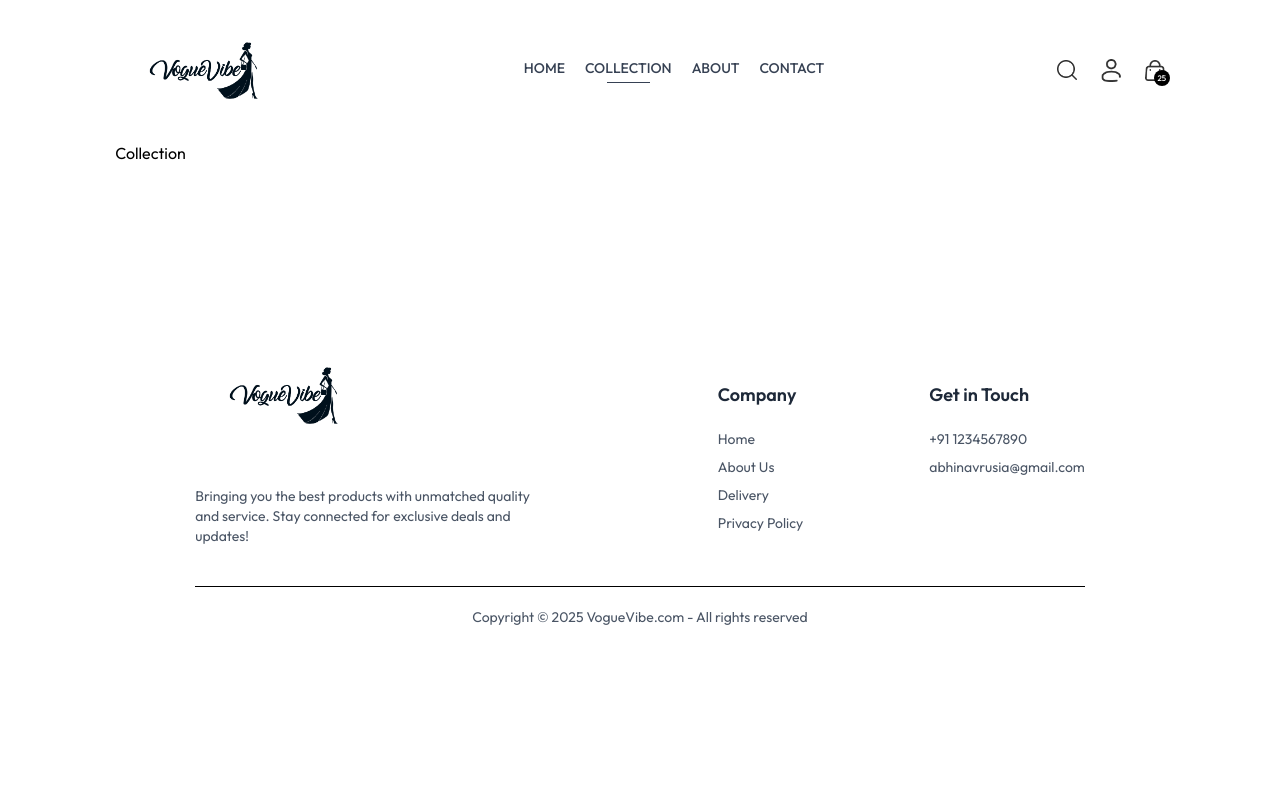
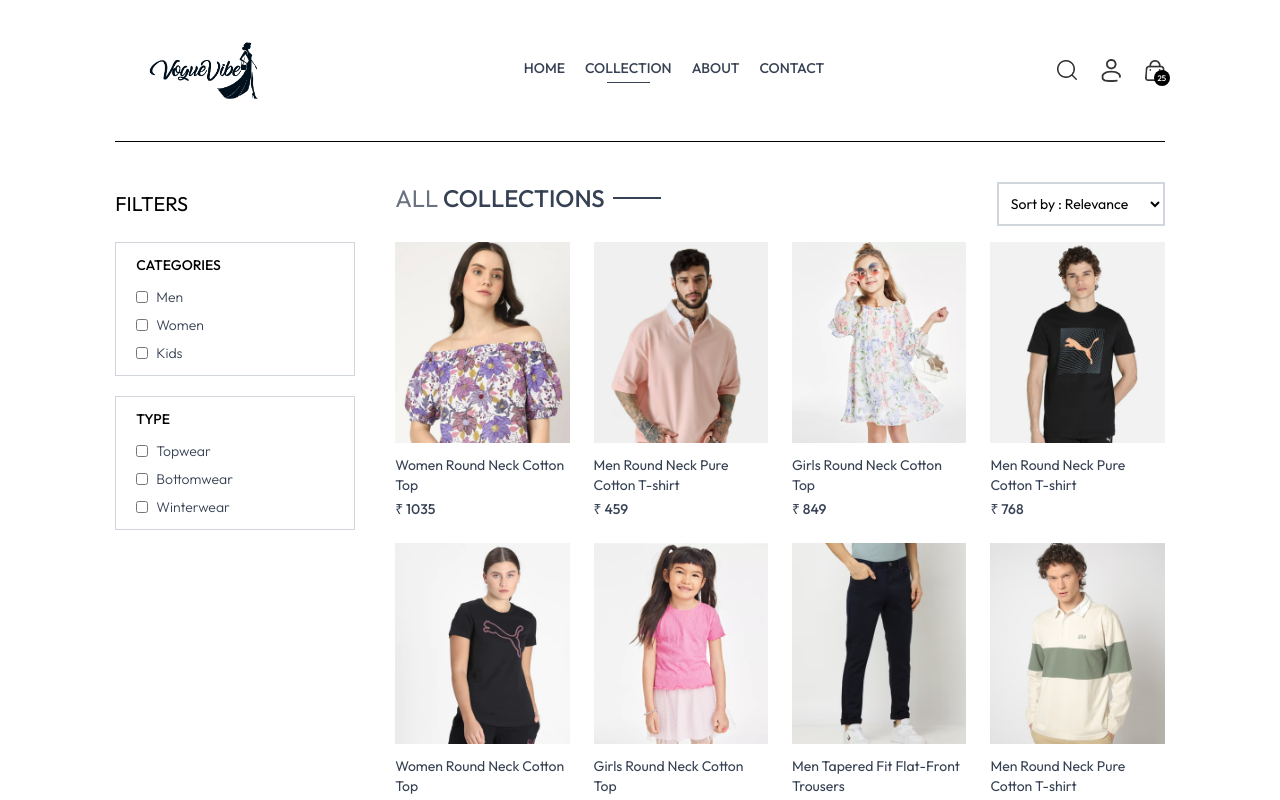
Before and after one commit to Chandanprasad913/Website_Frontend, a React (Vite) app in the folder frontend/: page /collection in a window 1280 px wide. Shown: the top 800 px of the page. Built offline with nearby package versions, Linux system fonts and the light colour scheme.

Commit message:
collection component update

```diff
--- a/frontend/src/pages/Collection.jsx
+++ b/frontend/src/pages/Collection.jsx
@@ -1,6 +1,199 @@
+import { useContext, useEffect, useState } from "react";
+import { ShopContext } from "../context/ShopContext";
+import { assets } from "../assets/assets";
+import Title from "../components/Title";
+import ProductItem from "../components/ProductItem";
+
 const Collection = () => {
+  const { products } = useContext(ShopContext);
+  const [showFilter, setShowFilter] = useState(false);
+  const [filterProducts, setFilterProducts] = useState([]);
+  const [category, setCategory] = useState([]);
+  const [subCategory, setSubCategory] = useState([]);
+  const [sortType, setSortType] = useState("relevant");
+
+  const toggleCategory = (e) => {
+    if (category.includes(e.target.value)) {
+      setCategory((prev) => prev.filter((item) => item !== e.target.value));
+    } else {
+      setCategory((prev) => [...prev, e.target.value]);
+    }
+  };
+
+  const toggleSubCategory = (e) => {
+    if (subCategory.includes(e.target.value)) {
+      setSubCategory((prev) => prev.filter((item) => item !== e.target.value));
+    } else {
+      setSubCategory((prev) => [...prev, e.target.value]);
+    }
+  };
+
+  const sortProduct = () => {
+    let filterProductCopy = filterProducts.slice();
+
+    switch (sortType) {
+      case "low-high":
+        setFilterProducts(filterProductCopy.sort((a, b) => a.price - b.price));
+        break;
+
+      case "high-low":
+        setFilterProducts(filterProductCopy.sort((a, b) => b.price - a.price));
+        break;
+
+      default:
+        applyFilter();
+        break;
+    }
+  };
+
+  const applyFilter = () => {
+    let productsCopy = products.slice();
+
+    if (category.length > 0) {
+      productsCopy = productsCopy.filter((item) =>
+        category.includes(item.category),
+      );
+    }
+
+    if (subCategory.length > 0) {
+      productsCopy = productsCopy.filter((item) =>
+        subCategory.includes(item.subCategory),
+      );
+    }
+
+    setFilterProducts(productsCopy);
+  };
+
+  useEffect(() => {
+    applyFilter();
+  }, [category, subCategory]);
+
+  useEffect(() => {
+    sortProduct();
+  }, [sortType]);
+
   return (
-    <div>Collection</div>
-  )
-}
-export default Collection
+    <div className="flex flex-col gap-1 border-t pt-10 sm:flex-row sm:gap-10">
+      {/* Right Side Filter Bar */}
+      <div className="min-w-60">
+        <p
+          onClick={() => setShowFilter(!showFilter)}
+          className="my-2 flex cursor-pointer items-center gap-2 text-xl"
+        >
+          FILTERS
+          <img
+            className={`h-3 sm:hidden ${showFilter ? "rotate-90" : ""}`}
+            src={assets.dropdown_icon}
+            alt=""
+          />
+        </p>
+        {/* Category Filter */}
+        <div
+          className={`mt-6 border border-gray-300 py-3 pl-5 ${showFilter ? "" : "hidden"} sm:block`}
+        >
+          <p className="mb-3 text-sm font-medium">CATEGORIES</p>
+          <div className="flex flex-col gap-2 text-sm font-light text-gray-700">
+            <p className="flex gap-2">
+              <input
+                onChange={toggleCategory}
+                className="w-3"
+                type="checkbox"
+                value={"Men"}
+              />
+              <span>Men</span>
+            </p>
+
+            <p className="flex gap-2">
+              <input
+                onChange={toggleCategory}
+                className="w-3"
+                type="checkbox"
+                value={"Women"}
+              />
+              <span>Women</span>
+            </p>
+
+            <p className="flex gap-2">
+              <input
+                onChange={toggleCategory}
+                className="w-3"
+                type="checkbox"
+                value={"Kids"}
+              />
+              <span>Kids</span>
+            </p>
+          </div>
+        </div>
+
+        {/* Sub Category Filter */}
+        <div
+          className={`my-5 border border-gray-300 py-3 pl-5 ${showFilter ? "" : "hidden"} sm:block`}
+        >
+          <p className="mb-3 text-sm font-medium">TYPE</p>
+          <div className="flex flex-col gap-2 text-sm font-light text-gray-700">
+            <p className="flex gap-2">
+              <input
+                onChange={toggleSubCategory}
+                className="w-3"
+                type="checkbox"
+                value={"Topwear"}
+              />
+              <span>Topwear</span>
+            </p>
+
+            <p className="flex gap-2">
+              <input
+                onChange={toggleSubCategory}
+                className="w-3"
+                type="checkbox"
+                value={"Bottomwear"}
+              />
+              <span>Bottomwear</span>
+            </p>
+
+            <p className="flex gap-2">
+              <input
+                onChange={toggleSubCategory}
+                className="w-3"
+                type="checkbox"
+                value={"Winterwear"}
+              />
+              <span>Winterwear</span>
+            </p>
+          </div>
+        </div>
+      </div>
+
+      {/* Right Side  */}
+
+      <div className="flex-1">
+        <div className="mb-4 flex justify-between text-base sm:text-2xl">
+          <Title text1="ALL" text2="COLLECTIONS" />
+
+          {/* Product sort */}
+          <select
+            onChange={(e) => setSortType(e.target.value)}
+            className="border-2 border-gray-300 px-2 text-sm"
+          >
+            <option value="relevant">Sort by : Relevance</option>
+            <option value="low-high">Sort by : Low to High</option>
+            <option value="high-low">Sort by : High to Low</option>
+          </select>
+        </div>
+        {/* Product Cards Map */}
+        <div className="grid grid-cols-2 gap-6 md:grid-cols-3 lg:grid-cols-4">
+          {filterProducts.map((item, index) => (
+            <ProductItem
+              key={index}
+              id={item._id}
+              image={item.image}
+              name={item.name}
+              price={item.price}
+            />
+          ))}
+        </div>
+      </div>
+    </div>
+  );
+};
+export default Collection;
```
